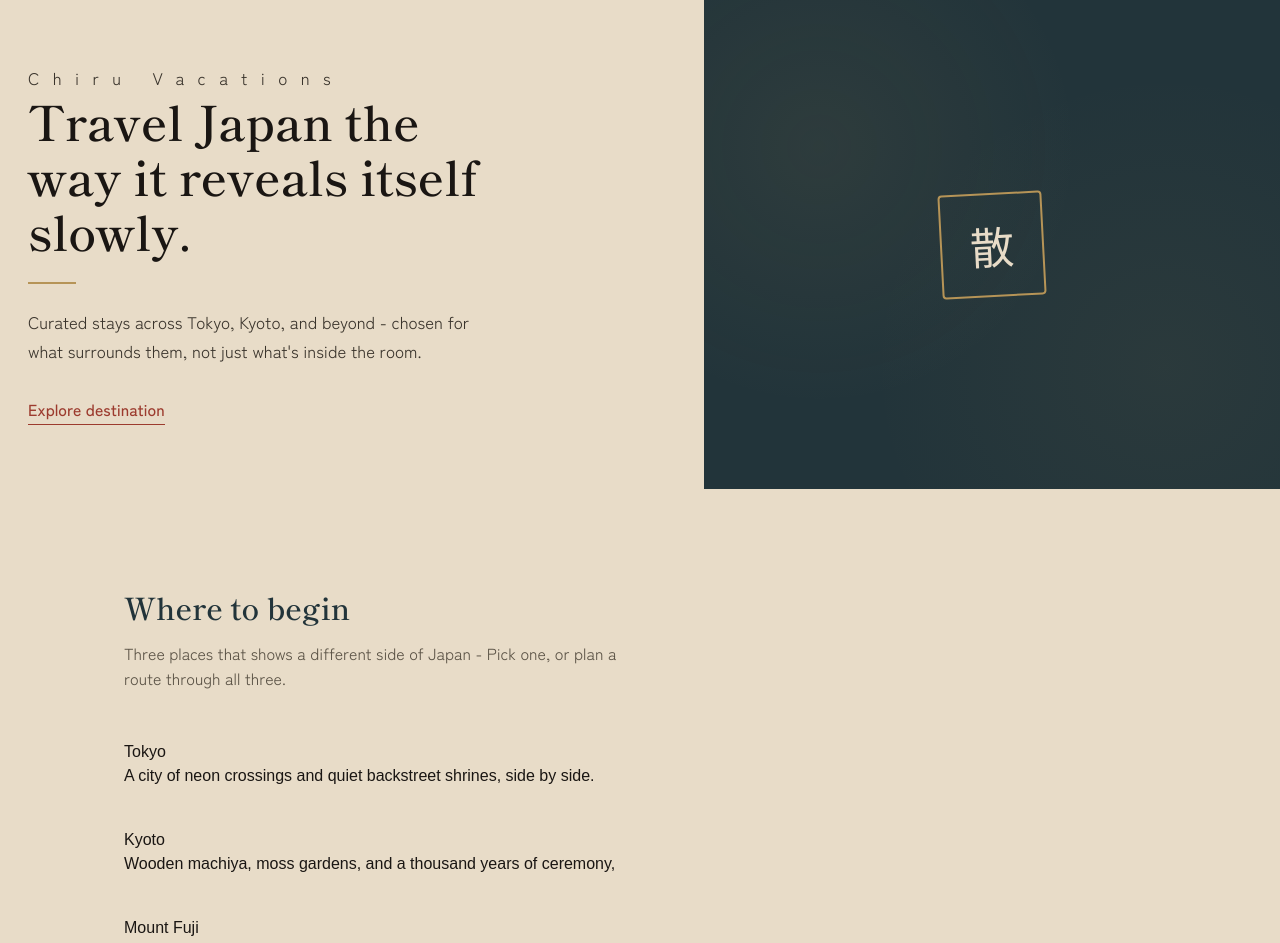
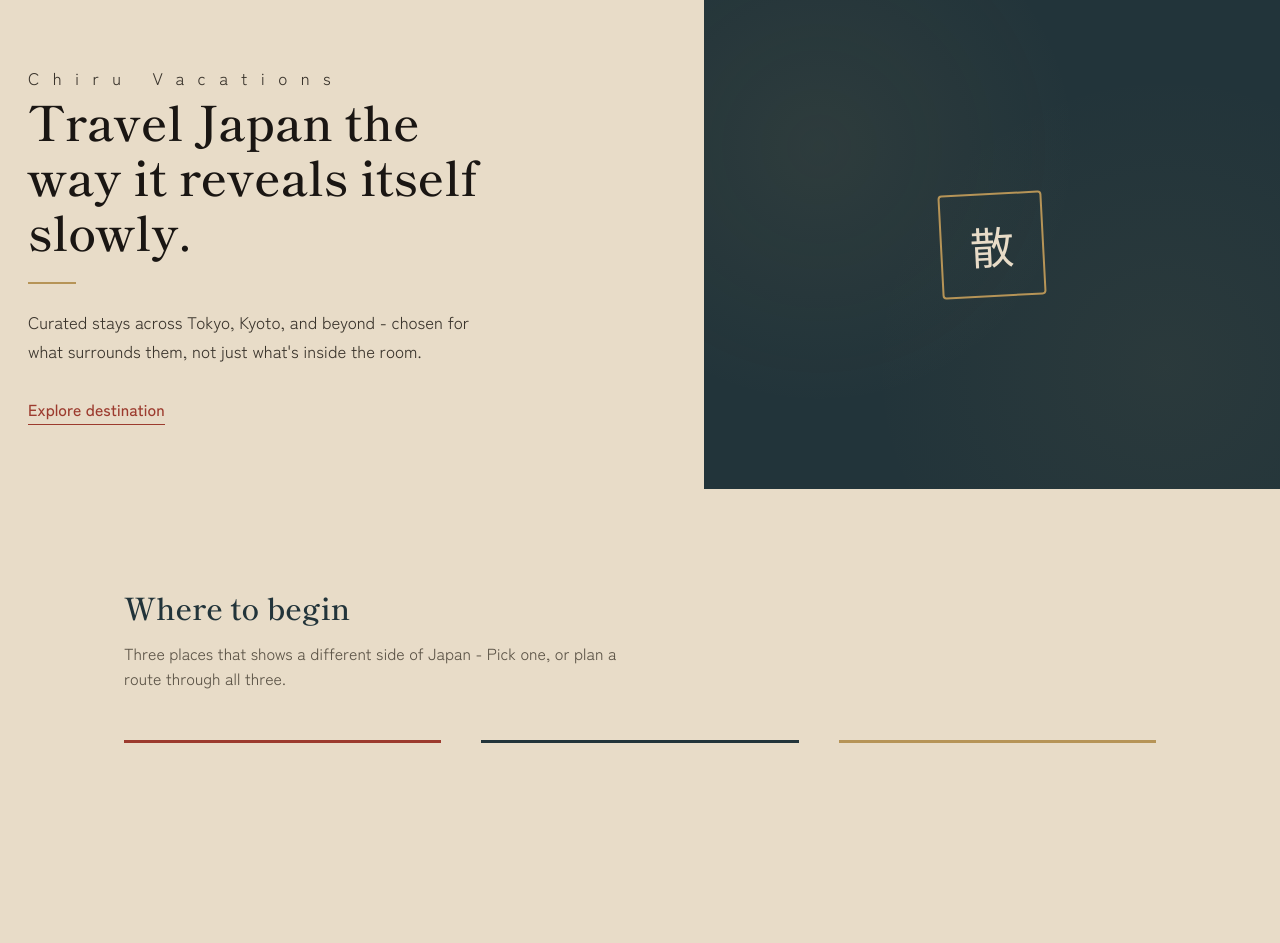
Before and after one commit to rhayvenven/booking_project_chiru, a Next.js app: page / in a window 1280 px wide. Shown: the top 943 px of the page. Built offline with nearby package versions, Linux system fonts and the light colour scheme.

Commit message:
first for today

```diff
--- a/app/page.module.css
+++ b/app/page.module.css
@@ -142,3 +142,34 @@
   display: grid;
   gap: 2.5rem;
 }
+
+@media (min-width: 768px) {
+  .grid {
+    grid-template-columns: repeat(3, 1fr);
+  }
+}
+
+.card {
+  border-top: 3px solid var(--accent);
+  padding-top: 1.5rem;
+}
+
+.cardImage {
+  height: 10rem;
+}
+
+.cardTitle {
+  font-family: var(--font-heading);
+  font-weight: 600;
+  font-size: 1.3rem;
+  margin-top: 1.25rem;
+  color: #22343a;
+}
+
+.cardText {
+  font-family: var(--font-body);
+  margin-top: 0.5rem;
+  color: #5a5245;
+  line-height: 1.6;
+  font-size: 0.95rem;
+}
--- a/app/page.tsx
+++ b/app/page.tsx
@@ -32,7 +32,7 @@ const destinations = [
   },
 ];
 
-export default function Home() {
+export default function chiruHomePage() {
   return (
     <main className={`${styles.main} ${heading.variable} ${body.variable}`}>
       <section className={styles.hero}>
```
